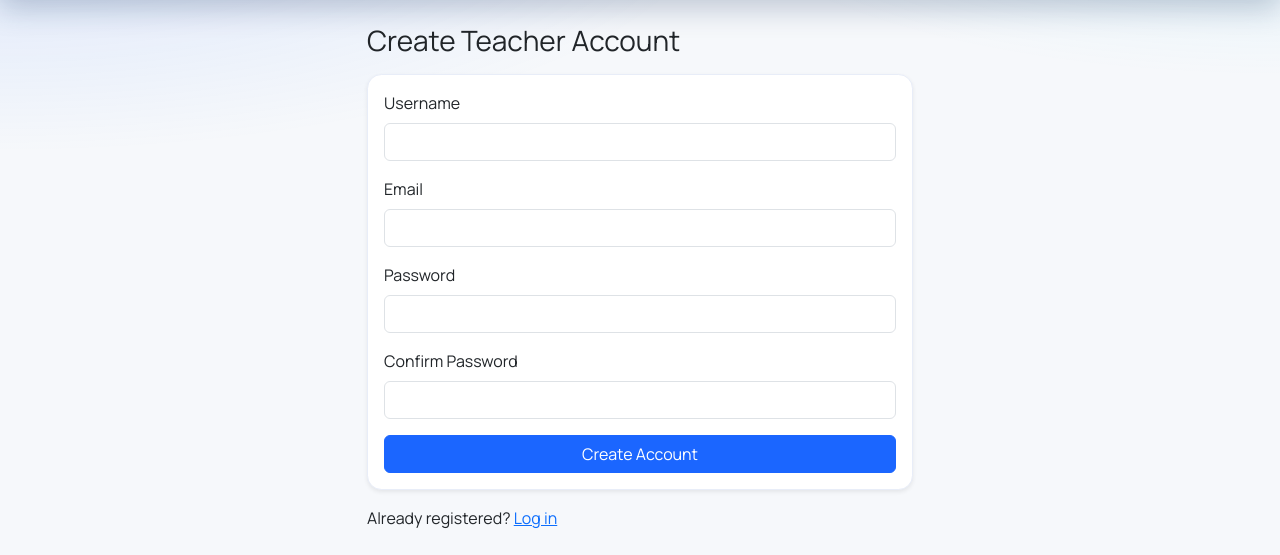
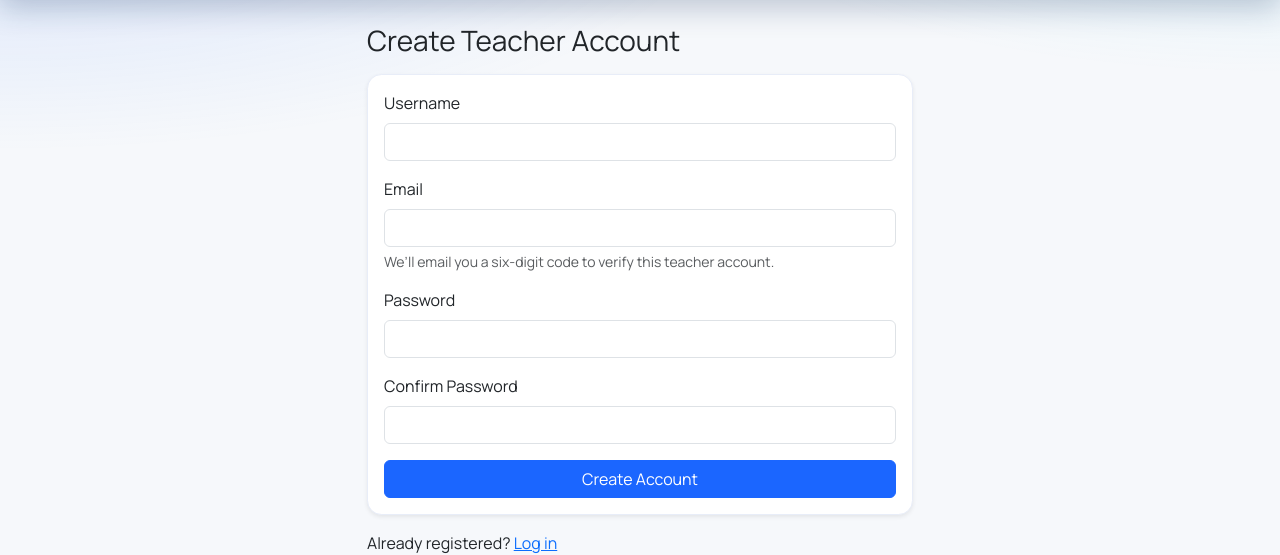
Before and after one commit to GGUI-Classroom/Bookful, a Flask app: page /auth/signup in a window 1280 px wide. Shown: the part 56-611 px from the top of the page. Run offline with Flask 3, Linux system fonts and the light colour scheme.

Commit message:
verification

```diff
--- a/app/auth/routes.py
+++ b/app/auth/routes.py
@@ -1,11 +1,67 @@
-from flask import flash, redirect, render_template, url_for
+import hashlib
+import hmac
+import secrets
+from datetime import datetime, timedelta, timezone
+
+from flask import current_app, flash, redirect, render_template, request, url_for
 from flask_login import current_user, login_required, login_user, logout_user
 from sqlalchemy.exc import SQLAlchemyError
 
 from app.auth import auth_bp
 from app.extensions import db
-from app.forms import LoginForm, SignUpForm
+from app.forms import EmailVerificationForm, LoginForm, SignUpForm
 from app.models import Teacher
+from app.reports.service import EmailConfigurationError, send_email_verification
+
+
+VERIFICATION_CODE_TTL_MINUTES = 15
+VERIFICATION_RESEND_COOLDOWN_SECONDS = 60
+VERIFICATION_MAX_ATTEMPTS = 5
+
+
+def _utc_now() -> datetime:
+    return datetime.now(timezone.utc).replace(tzinfo=None)
+
+
+def _verification_digest(teacher_id: int, code: str) -> str:
+    key = str(current_app.config["SECRET_KEY"]).encode("utf-8")
+    payload = f"{teacher_id}:{code}".encode("utf-8")
+    return hmac.new(key, payload, hashlib.sha256).hexdigest()
+
+
+def _issue_verification_code(teacher: Teacher, enforce_cooldown: bool = True) -> tuple[bool, int]:
+    now = _utc_now()
+    if enforce_cooldown and teacher.email_verification_sent_at:
+        elapsed = (now - teacher.email_verification_sent_at).total_seconds()
+        if elapsed < VERIFICATION_RESEND_COOLDOWN_SECONDS:
+            return False, max(1, int(VERIFICATION_RESEND_COOLDOWN_SECONDS - elapsed))
+
+    code = f"{secrets.randbelow(1_000_000):06d}"
+    teacher.email_verification_code_hash = _verification_digest(teacher.id, code)
+    teacher.email_verification_expires_at = now + timedelta(minutes=VERIFICATION_CODE_TTL_MINUTES)
+    teacher.email_verification_attempts = 0
+    db.session.commit()
+
+    send_email_verification(teacher, code, VERIFICATION_CODE_TTL_MINUTES)
+    teacher.email_verification_sent_at = now
+    db.session.commit()
+    return True, 0
+
+
+@auth_bp.before_app_request
+def require_verified_teacher_email():
+    if not current_user.is_authenticated or current_user.email_verified_at:
+        return None
+
+    allowed_endpoints = {
+        "auth.verify_email",
+        "auth.resend_verification",
+        "auth.logout",
+        "static",
+    }
+    if request.endpoint not in allowed_endpoints:
+        return redirect(url_for("auth.verify_email"))
+    return None
 
 
 @auth_bp.route("/signup", methods=["GET", "POST"])
@@ -39,8 +95,17 @@ def signup():
             return render_template("auth/signup.html", form=form)
 
         login_user(teacher)
-        flash("Account created successfully.", "success")
-        return redirect(url_for("main.dashboard"))
+        try:
+            _issue_verification_code(teacher, enforce_cooldown=False)
+        except EmailConfigurationError:
+            current_app.logger.exception("Gmail verification is not configured")
+            flash("Your account was created, but verification email is not configured yet. Try resending shortly.", "warning")
+        except Exception:
+            current_app.logger.exception("Could not send verification code to teacher %s", teacher.id)
+            flash("Your account was created, but the verification code could not be sent. Please try again.", "warning")
+        else:
+            flash("We sent a six-digit verification code to your email.", "success")
+        return redirect(url_for("auth.verify_email"))
 
     return render_template("auth/signup.html", form=form)
 
@@ -60,6 +125,9 @@ def login():
 
         if teacher and teacher.check_password(form.password.data):
             login_user(teacher)
+            if not teacher.email_verified_at:
+                flash("Verify your teacher email to continue.", "warning")
+                return redirect(url_for("auth.verify_email"))
             flash("Welcome back.", "success")
             return redirect(url_for("main.dashboard"))
 
@@ -68,6 +136,69 @@ def login():
     return render_template("auth/login.html", form=form)
 
 
+@auth_bp.route("/verify-email", methods=["GET", "POST"])
+@login_required
+def verify_email():
+    if current_user.email_verified_at:
+        return redirect(url_for("main.dashboard"))
+
+    form = EmailVerificationForm()
+    if form.validate_on_submit():
+        now = _utc_now()
+        if (
+            not current_user.email_verification_code_hash
+            or not current_user.email_verification_expires_at
+            or current_user.email_verification_expires_at < now
+        ):
+            flash("That verification code has expired. Request a new code.", "warning")
+        elif current_user.email_verification_attempts >= VERIFICATION_MAX_ATTEMPTS:
+            flash("Too many incorrect attempts. Request a new verification code.", "danger")
+        else:
+            supplied_digest = _verification_digest(current_user.id, form.code.data)
+            if hmac.compare_digest(supplied_digest, current_user.email_verification_code_hash):
+                current_user.email_verified_at = now
+                current_user.email_verification_code_hash = None
+                current_user.email_verification_expires_at = None
+                current_user.email_verification_attempts = 0
+                db.session.commit()
+                flash("Your teacher email is verified. Welcome to Bookful!", "success")
+                return redirect(url_for("main.dashboard"))
+
+            current_user.email_verification_attempts += 1
+            attempts_remaining = VERIFICATION_MAX_ATTEMPTS - current_user.email_verification_attempts
+            if attempts_remaining <= 0:
+                current_user.email_verification_code_hash = None
+                current_user.email_verification_expires_at = None
+                flash("Too many incorrect attempts. Request a new verification code.", "danger")
+            else:
+                flash(f"That code is incorrect. {attempts_remaining} attempts remaining.", "danger")
+            db.session.commit()
+
+    return render_template("auth/verify_email.html", form=form)
+
+
+@auth_bp.post("/verify-email/resend")
+@login_required
+def resend_verification():
+    if current_user.email_verified_at:
+        return redirect(url_for("main.dashboard"))
+
+    try:
+        sent, retry_after = _issue_verification_code(current_user)
+    except EmailConfigurationError:
+        current_app.logger.exception("Gmail verification is not configured")
+        flash("Verification email is not configured yet. Please try again later.", "danger")
+    except Exception:
+        current_app.logger.exception("Could not resend verification code to teacher %s", current_user.id)
+        flash("We could not send a new code right now. Please try again.", "danger")
+    else:
+        if sent:
+            flash("A new six-digit code was sent. Make sure to check your junk or spam folder too.", "success")
+        else:
+            flash(f"Please wait {retry_after} seconds before requesting another code.", "warning")
+    return redirect(url_for("auth.verify_email"))
+
+
 @auth_bp.get("/logout")
 @login_required
 def logout():
--- a/app/forms.py
+++ b/app/forms.py
@@ -20,6 +20,17 @@ class LoginForm(FlaskForm):
     identifier = StringField("Username or Email", validators=[DataRequired(), Length(max=255)])
     password = PasswordField("Password", validators=[DataRequired()])
     submit = SubmitField("Log In")
+
+
+class EmailVerificationForm(FlaskForm):
+    code = StringField(
+        "Verification code",
+        validators=[
+            DataRequired(),
+            Regexp(r"^\d{6}$", message="Enter the six-digit code from your email."),
+        ],
+    )
+    submit = SubmitField("Verify email")
 
 
 class WeeklyReportSettingsForm(FlaskForm):
--- a/app/reports/routes.py
+++ b/app/reports/routes.py
@@ -4,14 +4,16 @@ from functools import wraps
 
 from flask import abort, current_app, flash, jsonify, redirect, render_template, request, url_for
 from flask_login import current_user, login_required
+from sqlalchemy.exc import IntegrityError
 
 from app.extensions import csrf, db
 from app.forms import BroadcastReportForm, WeeklyReportSettingsForm
-from app.models import BroadcastMessage, Teacher
+from app.models import BroadcastMessage, Teacher, TestReportDelivery
 from app.reports import reports_bp
 from app.reports.service import (
     EmailConfigurationError,
     is_weekly_report_due,
+    report_local_date,
     send_broadcast_email,
     send_weekly_report,
 )
@@ -20,7 +22,12 @@ from app.reports.service import (
 def is_broadcast_admin(user) -> bool:
     configured_email = current_app.config.get("REPORT_ADMIN_EMAIL", "").strip().lower()
     user_email = getattr(user, "email", "").strip().lower()
-    return bool(configured_email and user.is_authenticated and secrets.compare_digest(user_email, configured_email))
+    return bool(
+        configured_email
+        and user.is_authenticated
+        and user.email_verified_at
+        and secrets.compare_digest(user_email, configured_email)
+    )
 
 
 def broadcast_admin_required(view):
@@ -63,12 +70,26 @@ def settings():
 @reports_bp.post("/send-test")
 @login_required
 def send_test():
+    sent_on = report_local_date(current_user)
+    reservation = TestReportDelivery(teacher_id=current_user.id, sent_on=sent_on)
+    db.session.add(reservation)
+    try:
+        db.session.commit()
+    except IntegrityError:
+        db.session.rollback()
+        flash("You have already sent a test report today. You can send another tomorrow.", "warning")
+        return redirect(url_for("reports.settings"))
+
     try:
         send_weekly_report(current_user)
     except EmailConfigurationError:
+        TestReportDelivery.query.filter_by(teacher_id=current_user.id, sent_on=sent_on).delete()
+        db.session.commit()
         current_app.logger.exception("Gmail reporting is not configured")
         flash("Email delivery is not configured yet. Finish the Gmail setup in Render.", "danger")
     except Exception:
+        TestReportDelivery.query.filter_by(teacher_id=current_user.id, sent_on=sent_on).delete()
+        db.session.commit()
         current_app.logger.exception("Could not send test report to teacher %s", current_user.id)
         flash("The test report could not be sent. Check the server logs for the delivery error.", "danger")
     else:
@@ -81,7 +102,8 @@ def send_test():
 @broadcast_admin_required
 def broadcast():
     form = BroadcastReportForm()
-    recipient_count = Teacher.query.count()
+    recipient_query = Teacher.query.filter(Teacher.email_verified_at.isnot(None))
+    recipient_count = recipient_query.count()
 
     if form.validate_on_submit():
         if not current_user.check_password(form.password.data):
@@ -100,7 +122,7 @@ def broadcast():
             flash("That exact announcement was already submitted recently, so it was not sent again.", "warning")
             return redirect(url_for("reports.broadcast"))
 
-        recipients = Teacher.query.order_by(Teacher.id.asc()).all()
+        recipients = recipient_query.order_by(Teacher.id.asc()).all()
         audit = BroadcastMessage(
             sent_by_teacher_id=current_user.id,
             subject=form.subject.data.strip(),
@@ -159,7 +181,10 @@ def send_scheduled_reports():
     now_utc = datetime.now(timezone.utc)
     due_teachers = [
         teacher
-        for teacher in Teacher.query.filter_by(weekly_reports_enabled=True).all()
+        for teacher in Teacher.query.filter(
+            Teacher.weekly_reports_enabled.is_(True),
+            Teacher.email_verified_at.isnot(None),
+        ).all()
         if is_weekly_report_due(teacher, now_utc)
     ]
     sent = 0
--- a/app/static/css/styles.css
+++ b/app/static/css/styles.css
@@ -92,6 +92,14 @@ body {
   min-height: 7rem;
   white-space: pre-line;
   overflow-wrap: anywhere;
+}
+
+.verification-code-input {
+  font-family: Consolas, "Courier New", monospace;
+  font-size: 1.7rem;
+  font-weight: 700;
+  letter-spacing: 0.3em;
+  text-align: center;
 }
 
 .btn-primary {
--- a/app/templates/auth/signup.html
+++ b/app/templates/auth/signup.html
@@ -16,6 +16,7 @@
           <div class="mb-3">
             {{ form.email.label(class="form-label") }}
             {{ form.email(class="form-control") }}
+            <div class="form-text">We’ll email you a six-digit code to verify this teacher account.</div>
             {% for err in form.email.errors %}<div class="text-danger small">{{ err }}</div>{% endfor %}
           </div>
           <div class="mb-3">
--- a/app/templates/reports/settings.html
+++ b/app/templates/reports/settings.html
@@ -47,7 +47,7 @@
       <div class="card-body p-4 d-flex flex-wrap justify-content-between align-items-center gap-3">
         <div>
           <h2 class="h5 mb-1">Preview delivery</h2>
-          <p class="text-muted mb-0">Send the current report now without changing your weekly schedule.</p>
+          <p class="text-muted mb-0">Send the current report now without changing your weekly schedule. Limited to one successful test per day.</p>
         </div>
         <form method="post" action="{{ url_for('reports.send_test') }}">
           <input type="hidden" name="csrf_token" value="{{ csrf_token() }}">
```
Also changed, not shown: app/__init__.py (+14 -0 lines), app/models.py (+17 -0 lines), app/reports/service.py (+25 -1 lines), app/templates/auth/verify_email.html (added, +36 -0 lines), app/templates/emails/verify_email.html (added, +25 -0 lines), app/templates/emails/verify_email.txt (added, +11 -0 lines), tests/test_email_verification.py (added, +198 -0 lines), tests/test_reports.py (+29 -3 lines), README.md.
